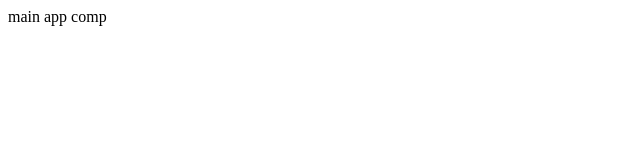
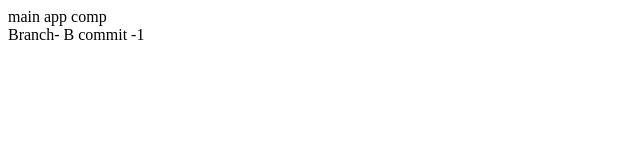
Before and after one commit to sivamedia/angular-pro, an Angular app in the folder hello-angular/: page / in a window 1280 px wide. Shown: the top 160 px of the page, without its empty margins (0-640 px from the left). Built offline with nearby package versions, Linux system fonts and the light colour scheme.

Commit message:
brnch-b c1

```diff
--- a/hello-angular/src/app/app.component.html
+++ b/hello-angular/src/app/app.component.html
@@ -2,5 +2,5 @@
 
 
 <div> main app comp </div>
-
+<div> Branch- B commit -1 </div>
 <router-outlet></router-outlet>
```
